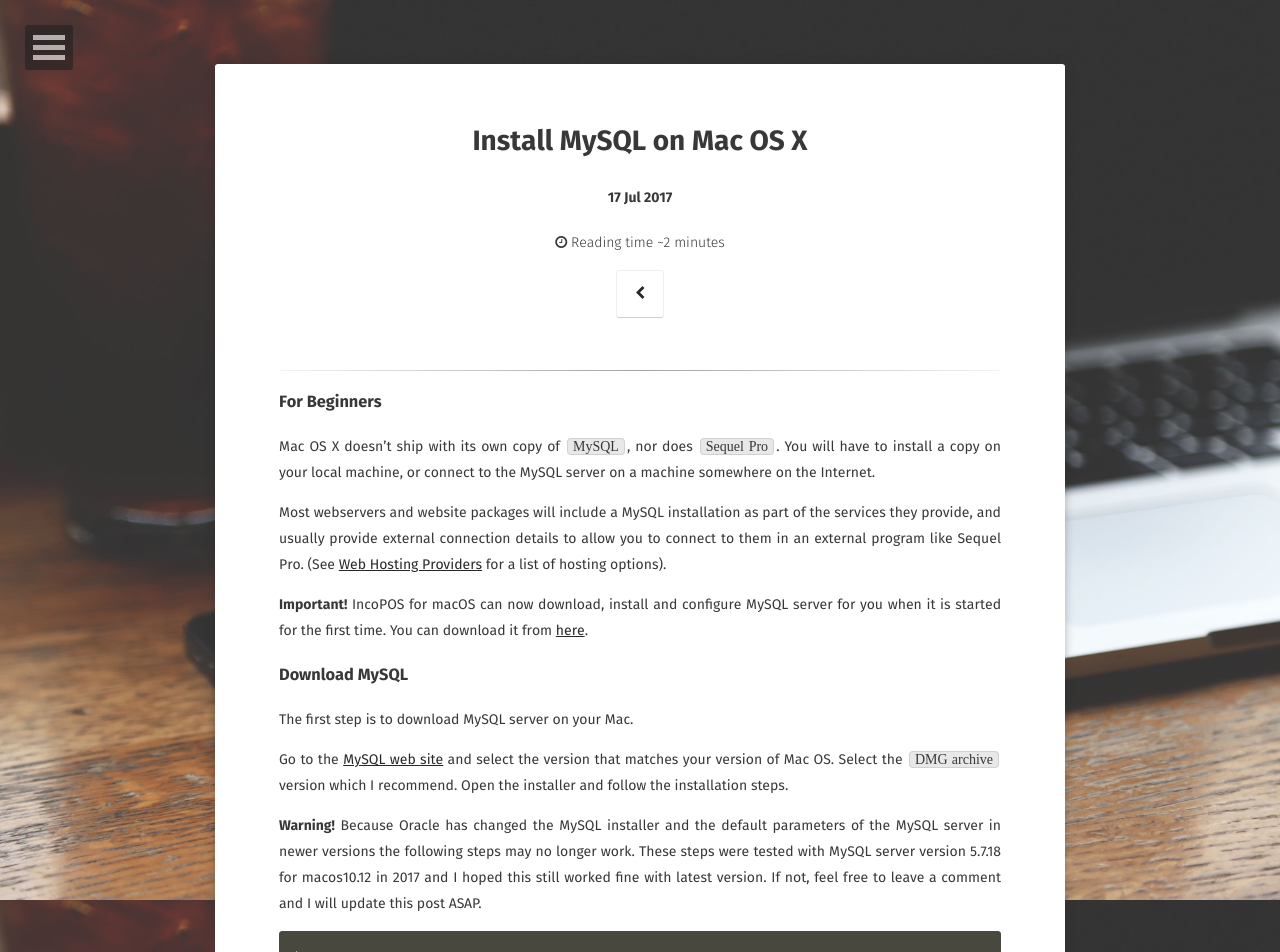
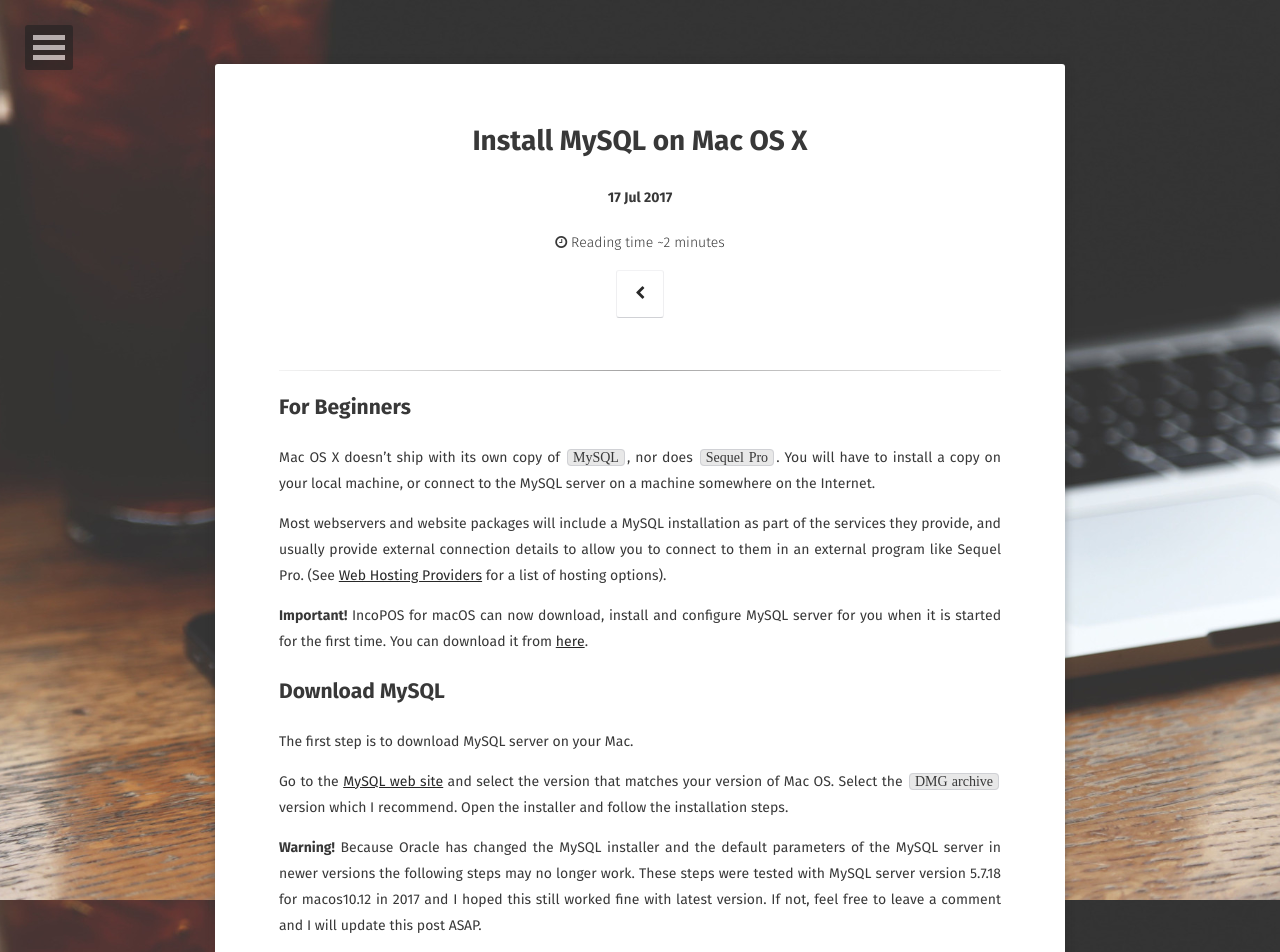
Before and after one commit to Zhenye-Na/blog, a Jekyll site: the page built from _posts/2017-07-17-install-mysql-on-MAC-OS-X.md, in a window 1280 px wide. Shown: the top 952 px of the page. Built offline with Jekyll 4.4.1, drawn with Linux system fonts in a browser that asks for light colours; some web fonts are replaced; comment, search, counter and statistics services are not loaded.

Commit message:
Small Change :art:

```diff
--- a/_posts/2017-07-17-install-mysql-on-MAC-OS-X.md
+++ b/_posts/2017-07-17-install-mysql-on-MAC-OS-X.md
@@ -11,7 +11,7 @@
 
 * * *
 
-### For Beginners
+## For Beginners
 
 Mac OS X doesn't ship with its own copy of `MySQL`, nor does `Sequel Pro`. You will have to install a copy on your local machine, or connect to the MySQL server on a machine somewhere on the Internet.
 
@@ -19,7 +19,7 @@
 
 **Important!** IncoPOS for macOS can now download, install and configure MySQL server for you when it is started for the first time. You can download it from [here](https://vladster.net/en/downloads/).
 
-### Download MySQL
+## Download MySQL
 
 The first step is to download MySQL server on your Mac.
 
@@ -47,7 +47,7 @@
 
 * * *
 
-### MySQL Configuration
+## MySQL Configuration
 
 - Choose Apple () menu > System Preferences > MySQL, select MySQL and start MySQL server and move to the next step. If you use MySQL frequently, make sure to leave the checkbox **“Automatically Start MySQL Server on Startup”** so you won’t have to do that again and again.
 
```
